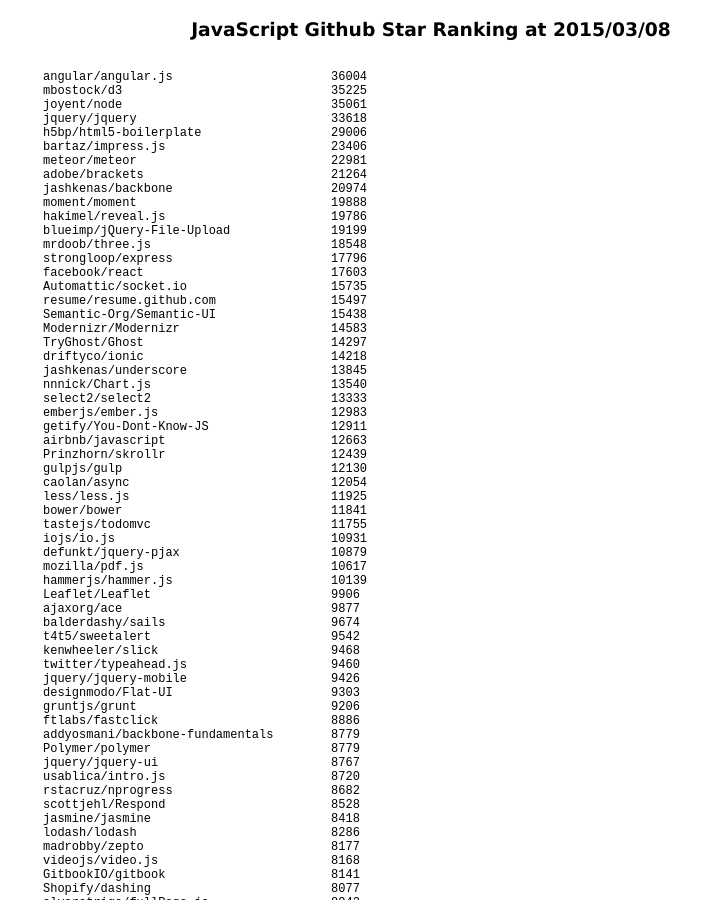
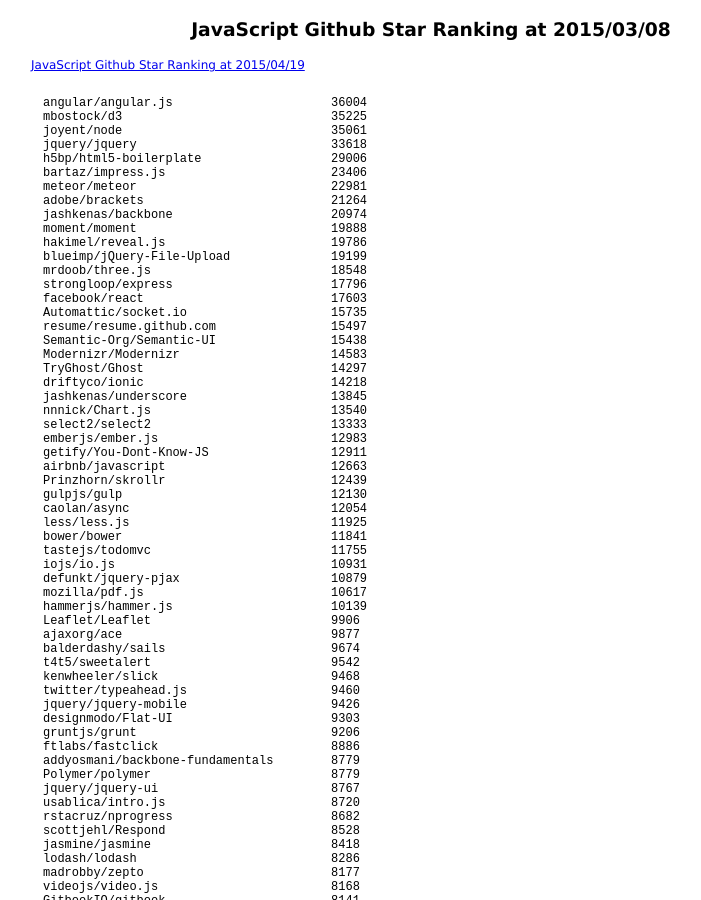
Before and after one commit to 38elements/38elements.github.com, a Jekyll site: the page built from _posts/2015-03-08-javascript-repository-github-star-ranking.md, in a window 1280 px wide and 900 px high. Shown: the whole window, without its empty margins (209-910 px from the left). Built offline with Jekyll 4.4.1, drawn with Linux system fonts in a browser that asks for light colours; Markdown is read by kramdown in place of the engine named in the settings.

Commit message:
Update 2015-03-08-javascript-repository-github-star-ranking.md

```diff
--- a/_posts/2015-03-08-javascript-repository-github-star-ranking.md
+++ b/_posts/2015-03-08-javascript-repository-github-star-ranking.md
@@ -2,6 +2,7 @@
 layout: posts
 title: JavaScript Github Star Ranking at 2015/03/08
 ---
+[JavaScript Github Star Ranking at 2015/04/19](/2015/04/19/javascript-repository-github-star-ranking.html)
 <pre style="background-color: white;border: none;">
 angular/angular.js                      36004
 mbostock/d3                             35225
```
